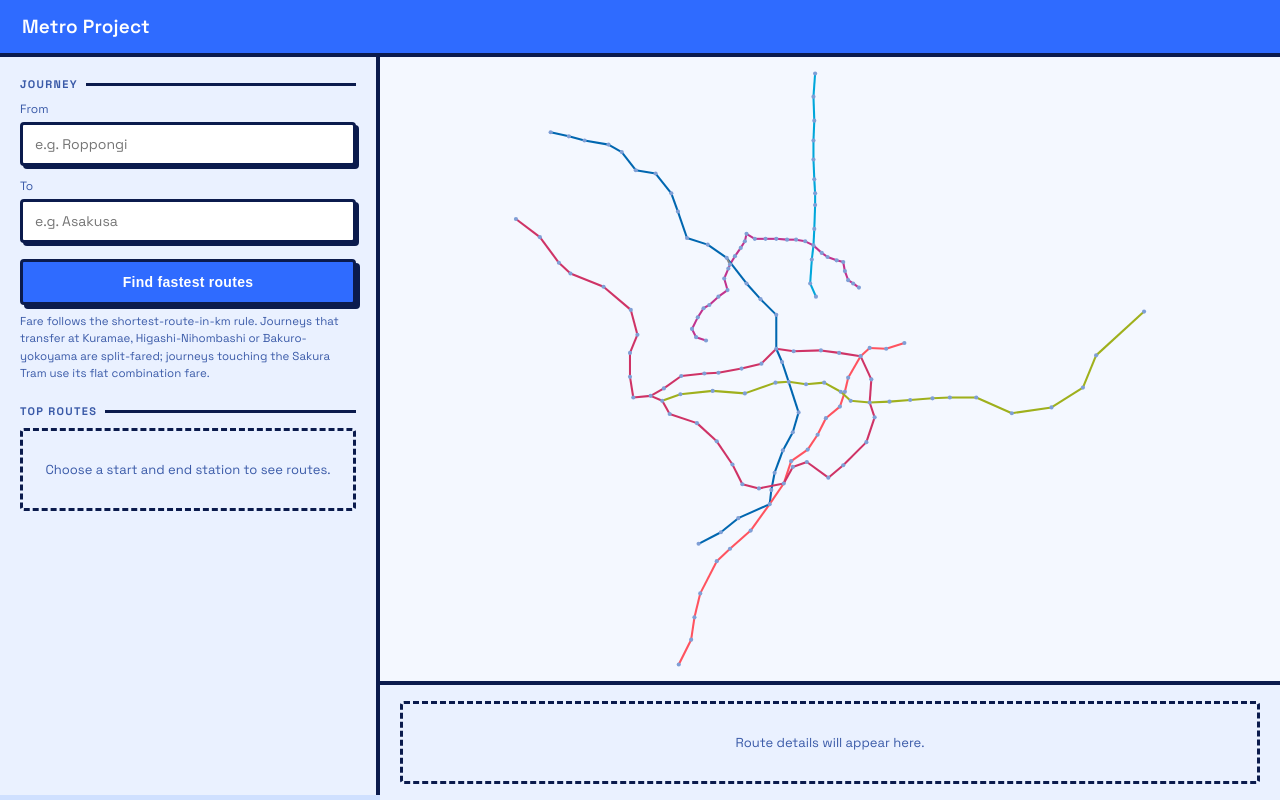
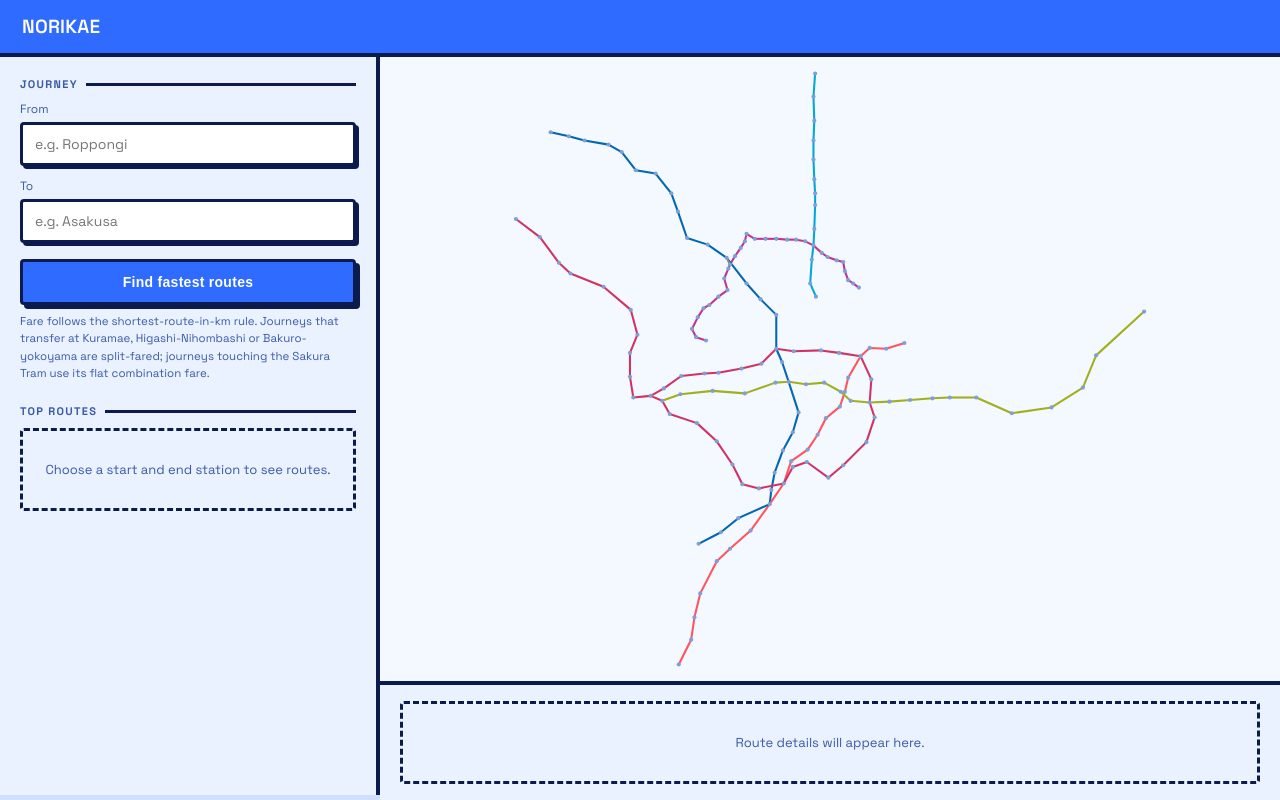
Before and after one commit to drifting-tempest/metro-project, a Flask app: page / in a window 1280 px wide. Run offline with Flask 3, Linux system fonts and the light colour scheme.

Commit message:
namechange

```diff
--- a/templates/index.html
+++ b/templates/index.html
@@ -11,7 +11,7 @@
 <body>
   <header>
     <div class="brand">
-      <h1>Metro Project</h1>
+      <h1>NORIKAE</h1>
     </div>
   </header>
 
```
